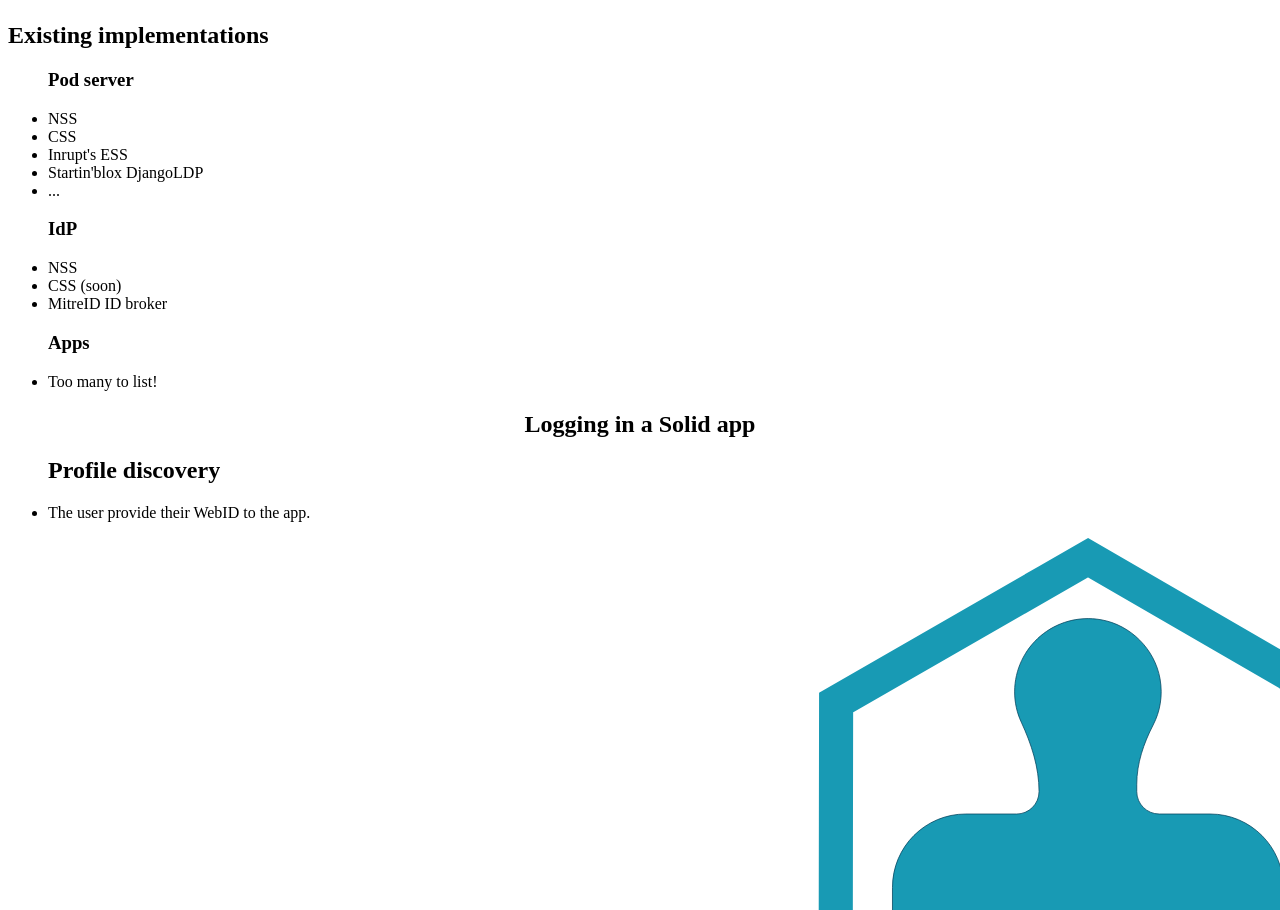
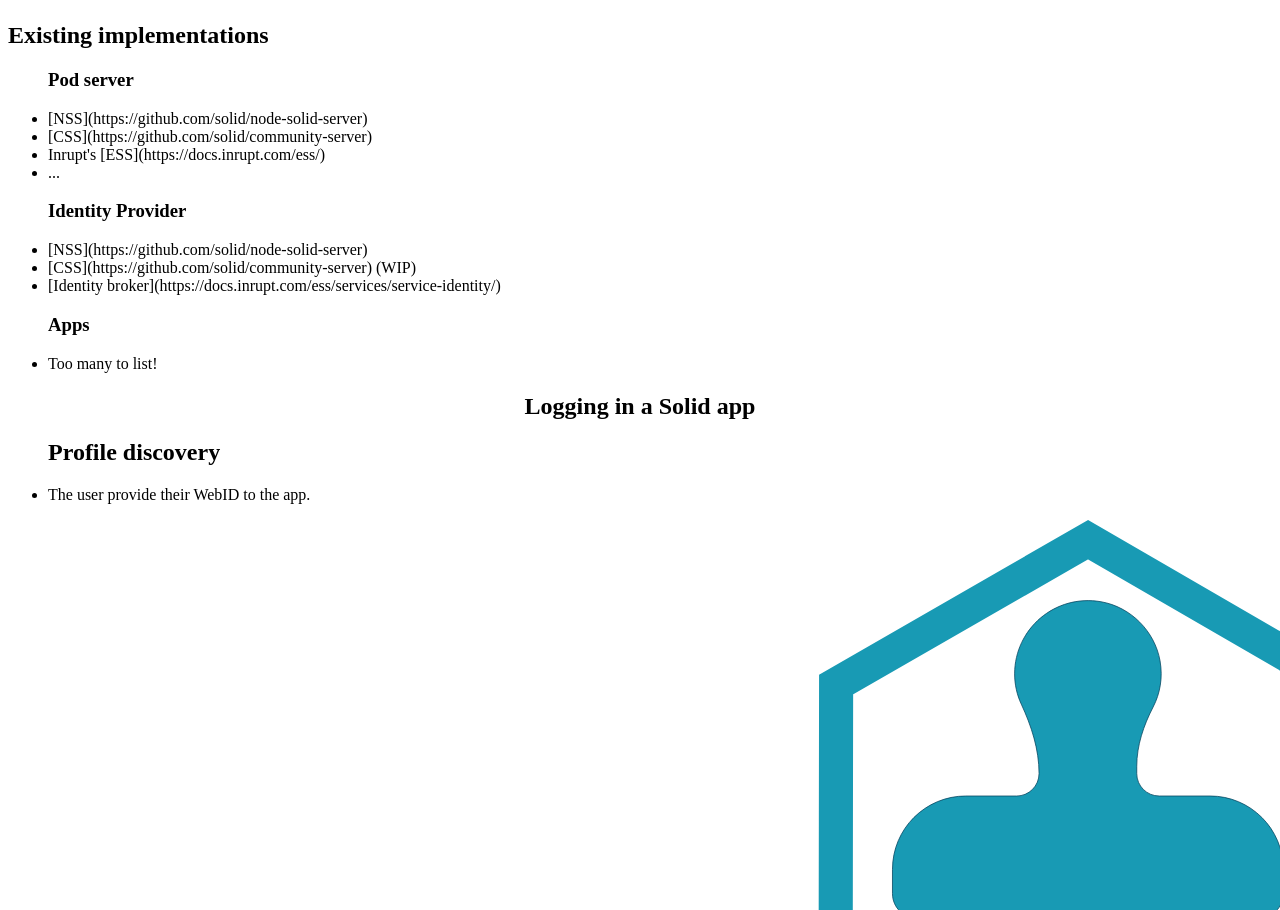
Before and after one commit to NSeydoux/slides-solid-intro, a website: page index.html in a window 1280 px wide. Shown: the part 9348-10258 px from the top of the page. Drawn offline with nearby package versions, Linux system fonts and the light colour scheme.

Commit message:
Added links to existing projects

```diff
--- a/index.html
+++ b/index.html
@@ -128,17 +128,16 @@
         <div class="columns three">
             <ul>
                 <h3>Pod server</h3>
-                <li>NSS</li>
-                <li>CSS</li>
-                <li>Inrupt's ESS</li>
-                <li>Startin'blox DjangoLDP</li>
+                <li>[NSS](https://github.com/solid/node-solid-server)</li>
+                <li>[CSS](https://github.com/solid/community-server)</li>
+                <li>Inrupt's [ESS](https://docs.inrupt.com/ess/)</li>
                 <li>...</li>
             </ul>
             <ul>
-                <h3>IdP</h3>
-                <li>NSS</li>
-                <li>CSS (soon)</li>
-                <li>MitreID ID broker</li>
+                <h3>Identity Provider</h3>
+                <li>[NSS](https://github.com/solid/node-solid-server)</li>
+                <li>[CSS](https://github.com/solid/community-server) (WIP)</li>
+                <li>[Identity broker](https://docs.inrupt.com/ess/services/service-identity/)</li>
             </ul>
             <ul>
                 <h3>Apps</h3>
```
